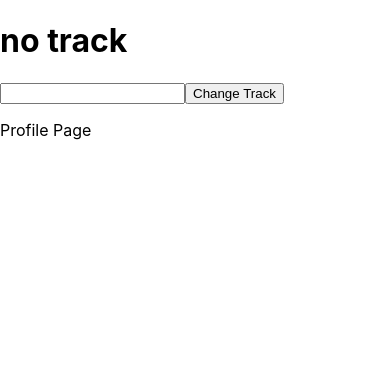
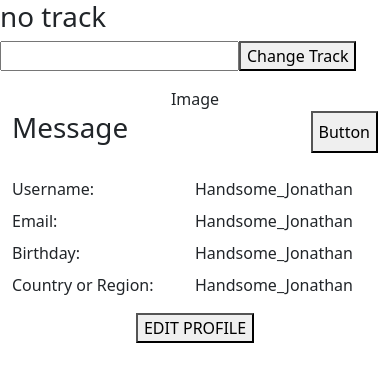
Before and after one commit to MiguelPerezMartinez/apollofy-music-project, a React (Create React App) app in the folder client/: page /profile in a window 390 px wide. Shown: the top 382 px of the page. Built offline with nearby package versions, Linux system fonts and the light colour scheme.

Commit message:
feat #14 profile responsive --> done.

```diff
--- a/client/src/index.js
+++ b/client/src/index.js
@@ -1,6 +1,8 @@
 import React from "react";
 import ReactDOM from "react-dom";
 import "./index.css";
+import "bootstrap/dist/css/bootstrap.css";
+import "bootstrap/dist/js/bootstrap.bundle.min";
 import App from "./App";
 import reportWebVitals from "./reportWebVitals";
 import { BrowserRouter as Router } from "react-router-dom";
@@ -12,7 +14,7 @@ ReactDOM.render(
       <App />
     </Router>
   </Provider>,
-  document.getElementById("root")
+  document.getElementById("root"),
 );
 
 // If you want to start measuring performance in your app, pass a function
--- a/client/src/pages/Profile/Profile.js
+++ b/client/src/pages/Profile/Profile.js
@@ -1,7 +1,56 @@
 import React from "react";
+import Container from "react-bootstrap/Container";
+import Row from "react-bootstrap/Row";
+import Col from "react-bootstrap/Col";
 
 function Profile() {
-  return <div>Profile Page</div>;
+  return (
+    <Container>
+      <Row>
+        <Col
+          className="d-flex justify-content-center align-items-center"
+          xs={12}
+          md={2}
+          lg={2}
+        >
+          Image
+        </Col>
+        <Col xs={9} md={8} lg={8}>
+          <h1>Message</h1>
+        </Col>
+        <Col className="d-flex flex-row-reverse" xs={3} md={2} lg={2}>
+          <button>Button</button>
+        </Col>
+      </Row>
+      <Row className="mt-4">
+        <Col xs={12} md={12} lg={6}>
+          <div className="d-flex mb-2">
+            <div className="w-50"> Username:</div>
+            <div>Handsome_Jonathan</div>
+          </div>
+          <div className="d-flex mb-2">
+            <div className="w-50"> Email:</div>
+            <div>Handsome_Jonathan</div>
+          </div>
+        </Col>
+        <Col xs={12} md={12} lg={6}>
+          <div className="d-flex mb-2">
+            <div className="w-50"> Birthday:</div>
+            <div>Handsome_Jonathan</div>
+          </div>
+          <div className="d-flex mb-2">
+            <div className="w-50"> Country or Region:</div>
+            <div>Handsome_Jonathan</div>
+          </div>
+        </Col>
+      </Row>
+      <Row className="mt-2">
+        <Col className="d-flex justify-content-center">
+          <button>EDIT PROFILE</button>
+        </Col>
+      </Row>
+    </Container>
+  );
 }
 
 export default Profile;
```
Also changed, not shown: client/src/index.css (+7 -3 lines).
